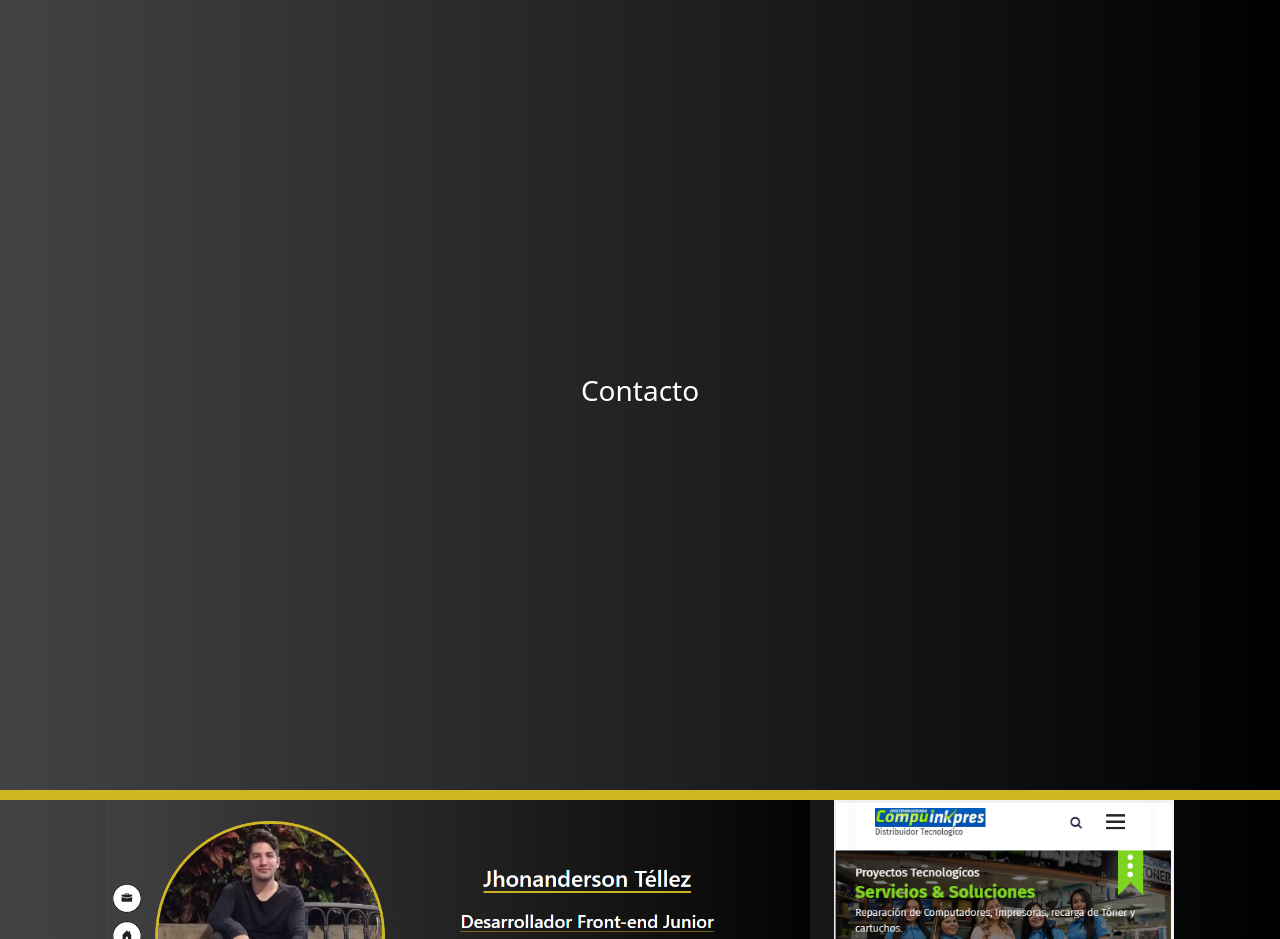
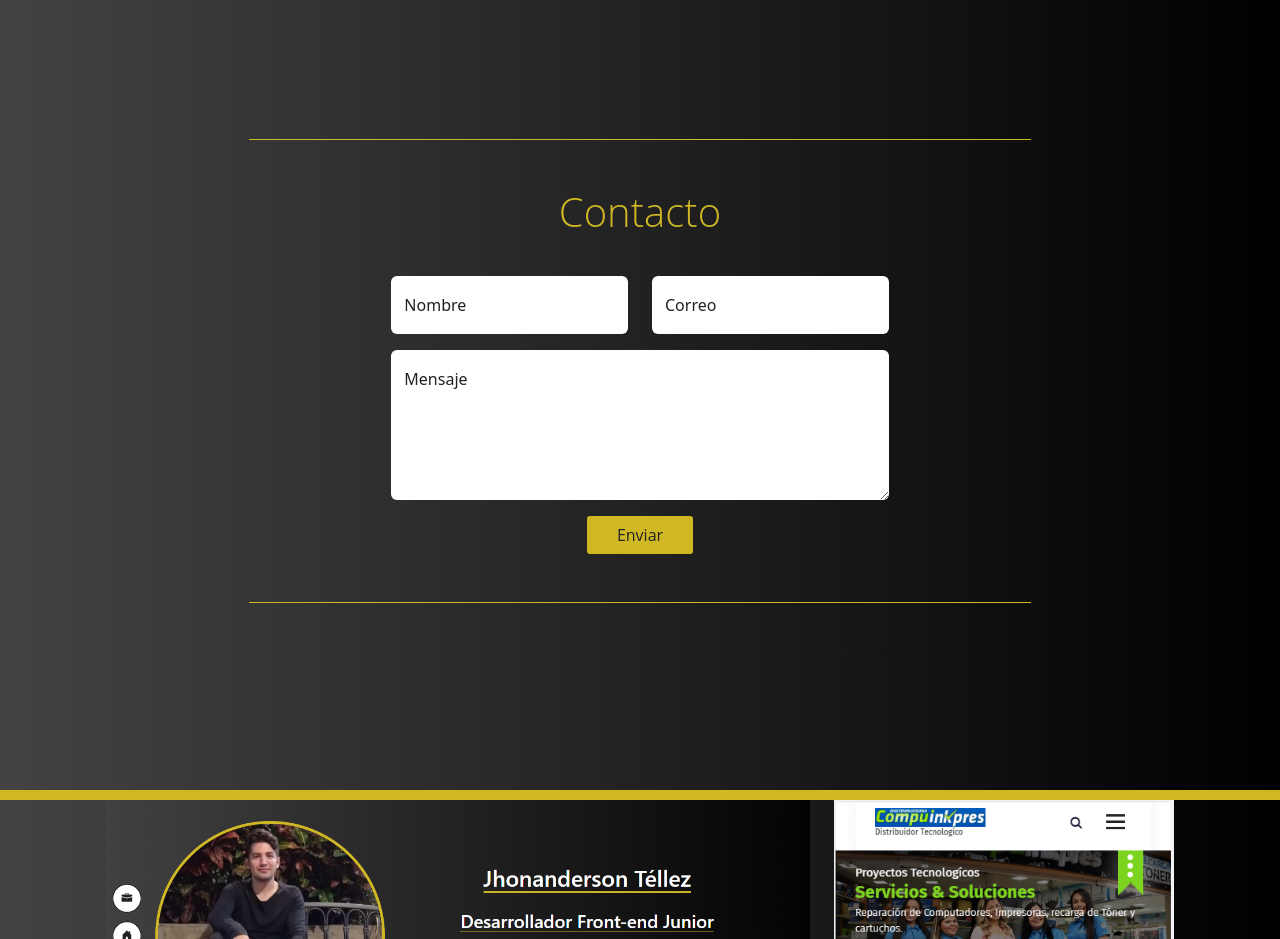
Before and after one commit to Jhonander95/jhonandersondev, a plain HTML site: page index.html in a window 1280 px wide. Shown: the part 2400-3339 px from the top of the page. Drawn offline with nearby package versions, Linux system fonts and the light colour scheme.

Commit message:
i'm fixed targets a and button of form

```diff
--- a/css/estilos.css
+++ b/css/estilos.css
@@ -261,10 +261,58 @@ article .skills .container-skills {
 
   /* Start contacto */
 
+/* .contacto {
+  border-bottom: #d0b824 10px solid;
+} */
+
+/* Contacto */
 .contacto {
   border-bottom: #d0b824 10px solid;
 }
 
+.contacto1 {
+	border-top: 1px solid var(--color-yellow);
+	border-bottom: 1px solid var(--color-yellow);
+  color: var(--color-black);
+}
+
+.contacto1 .titulo {
+	color: var(--color-yellow);
+	font-family: 'Open Sans', sans-serif;
+	font-weight: 300;
+	font-size: 40px;
+	margin-bottom: 40px;
+	text-align: center;
+}
+
+.contacto1 .formulario input[type="text"],
+.contacto1 .formulario input[type="email"],
+.contacto1 .formulario textarea {
+	padding: 15px;
+	border: none;
+	font-family: 'Open Sans', sans-serif;
+}
+
+.contacto1 .formulario textarea {
+	height: 150px;
+	min-height: 150px;
+	max-height: 250px;
+}
+
+.contacto1 .formulario .boton {
+	background: var(--color-yellow);
+	border: none;
+	padding: 7px 30px;
+	color: var(--color-black);
+	font-family: 'Open Sans', sans-serif;
+	cursor: pointer;
+	width: auto;
+	border-radius: 3px;
+}
+
+.contacto1 .formulario .boton:hover {
+	background: var(--color-yellow-ligth) !important;
+}
 
     /* End Contacto */
 
--- a/index.html
+++ b/index.html
@@ -6,14 +6,14 @@
     <meta http-equiv="X-UA-Compatible" content="IE=edge">
     <meta name="viewport" content="width=device-width, initial-scale=1.0">
     <title>Jhonanderson Tellez</title>
-    <link rel="stylesheet" href="css/estilos.css">
+    <link rel="preconnect" href="https://fonts.googleapis.com">
+    <link rel="preconnect" href="https://fonts.gstatic.com" crossorigin>
     <link rel="stylesheet" href="https://cdn.jsdelivr.net/npm/bootstrap-icons@1.7.2/font/bootstrap-icons.css">
     <link rel="stylesheet" href="https://cdn.jsdelivr.net/npm/bootstrap@5.3.0-alpha1/dist/css/bootstrap.min.css">
 <!--     <link rel="stylesheet" href="owlcarousel/owl.carousel.min.css">
     <link rel="stylesheet" href="owlcarousel/owl.theme.default.min.css"> -->
     <link rel="stylesheet" href="https://cdnjs.cloudflare.com/ajax/libs/OwlCarousel2/2.3.4/assets/owl.carousel.min.css" integrity="sha512-tS3S5qG0BlhnQROyJXvNjeEM4UpMXHrQfTGmbQ1gKmelCxlSEBUaxhRBj/EFTzpbP4RVSrpEikbmdJobCvhE3g==" crossorigin="anonymous" />
-    <script src="https://cdnjs.cloudflare.com/ajax/libs/jquery/3.5.1/jquery.min.js" integrity="sha512-bLT0Qm9VnAYZDflyKcBaQ2gg0hSYNQrJ8RilYldYQ1FxQYoCLtUjuuRuZo+fjqhx/qtq/1itJ0C2ejDxltZVFg==" crossorigin="anonymous"></script>
-    <script src="https://cdnjs.cloudflare.com/ajax/libs/OwlCarousel2/2.3.4/owl.carousel.min.js" integrity="sha512-bPs7Ae6pVvhOSiIcyUClR7/q2OAsRiovw4vAkX+zJbw3ShAeeqezq50RIIcIURq7Oa20rW2n2q+fyXBNcU9lrw==" crossorigin="anonymous"></script>
+    <link rel="stylesheet" href="css/estilos.css">
 </head>
 
 <body class="bg-dark">
@@ -136,7 +136,35 @@
             </div>
         </section>
         <section id="contacto" class="contacto" >
-            <h3>Contacto</h3>
+            <div class="row contacto1 justify-content-center py-5 mb-5">
+				<div class="col-12 col-lg-8">
+					<h2 class="titulo">Contacto</h2>
+					<form action="" class="formulario">
+						<div class="row">
+							<div class="col-12 col-lg-6">
+								<div class="form-floating mb-3">
+									<input type="text" name="nombre" id="nombre" class="form-control" placeholder="John Snow">
+									<label for="nombre">Nombre</label>
+								</div>
+							</div>
+							<div class="col-12 col-lg-6">
+								<div class="form-floating mb-3">
+									<input type="email" name="correo" id="correo" class="form-control" placeholder="correo@correo.com">
+									<label for="nombre">Correo</label>
+								</div>
+							</div>
+							<div class="col-12">
+								<div class="form-floating mb-3">
+									<textarea name="mensaje" id="mensaje" class="form-control" placeholder="Mensaje"></textarea>
+									<label for="mensaje">Mensaje</label>
+								</div>
+								<div class="d-flex justify-content-center">
+									<button class="boton" type="submit">Enviar</button>
+								</div>
+							</div>
+						</div>
+					</form>
+				</div>
         </section>
     </article>
     <section id="portafolio-2" class="portafolio-2-s">
@@ -146,37 +174,37 @@
                     <!-- <h2 class="titulo text-center py-5 ">Portafolio</h2> -->
                     <div class="row galeria">
                          <div class="contenedor-imagen mb-4 col-6 col-lg-4 ">
-                             <a href="https://telleztecnologia.co/home/" data-bs-toggle="modal" data-bs-target="#modal-galeria">
+                             <a href="https://telleztecnologia.co/home/" target="_blank">
                                  <img src="img/telleztecnologia-small.png" class="d-block w-100" alt="">
                               </a>
                          </div>
                          <div class="contenedor-imagen mb-4 col-6 col-lg-4">
-                            <a href="https://tecnologicasjym.co/" data-bs-toggle="modal" data-bs-target="#modal-galeria" >
+                            <a href="https://tecnologicasjym.co/" target="_blank">
                                 <img src="img/compuinkpres-small.png" class="d-block w-100" alt="">
                              </a>
                         </div>
                          <div class="contenedor-imagen mb-4 col-12 col-lg-8">
-                            <a href="#home" data-bs-toggle="modal" data-bs-target="#modal-galeria" >
+                            <a href="#home" >
                                 <img src="img/jhonandrsondev.png" class="d-block w-100" alt="">
                              </a>
                         </div>
                         <div class="contenedor-imagen mb-4 col-lg-12 col-12">
-                            <a href="https://tecnologicasjym.co/" data-bs-toggle="modal" data-bs-target="#modal-galeria" >
+                            <a href="https://tecnologicasjym.co/" target="_blank" >
                                 <img src="img/tecnologicasjym.png" class="d-block w-100" alt="">
                              </a>
                         </div>
                         <div class="contenedor-imagen mb-4 col-6 col-lg-6">
-                            <a href="#home" data-bs-toggle="modal" data-bs-target="#modal-galeria" >
+                            <a href="#home"  >
                                 <img src="img/jhonandrsondev-small.png" class="d-block w-100" alt="">
                              </a>
                         </div>
                         <div class="contenedor-imagen mb-4 col-6 col-lg-6">
-                            <a href="https://tecnologicasjym.co/" data-bs-toggle="modal" data-bs-target="#modal-galeria" >
+                            <a href="https://tecnologicasjym.co/" target="_blank" >
                                 <img src="img/tecnologicasjym-small.png" class="d-block w-100" alt="">
                              </a>
                         </div>
                         <div class="contenedor-imagen mb-4 col-lg-8 col-12">
-                            <a href="https://telleztecnologia.co/home/" data-bs-toggle="modal" data-bs-target="#modal-galeria" >
+                            <a href="https://telleztecnologia.co/home/" target="_blank" >
                                 <img src="img/telleztecnologia.png" class="d-block w-100" alt="">
                             </a>
                         </div>
@@ -190,9 +218,11 @@
         <a class="bi bi-instagram" target="_blank" href="https://www.instagram.com/tellezjhonander/"></a>
         <a class="bi bi-facebook" target="_blank" href="https://www.facebook.com/jhonandert"></a>
     </footer>
+    <script src="https://cdnjs.cloudflare.com/ajax/libs/jquery/3.5.1/jquery.min.js" integrity="sha512-bLT0Qm9VnAYZDflyKcBaQ2gg0hSYNQrJ8RilYldYQ1FxQYoCLtUjuuRuZo+fjqhx/qtq/1itJ0C2ejDxltZVFg==" crossorigin="anonymous"></script>
+    <script src="https://cdnjs.cloudflare.com/ajax/libs/OwlCarousel2/2.3.4/owl.carousel.min.js" integrity="sha512-bPs7Ae6pVvhOSiIcyUClR7/q2OAsRiovw4vAkX+zJbw3ShAeeqezq50RIIcIURq7Oa20rW2n2q+fyXBNcU9lrw==" crossorigin="anonymous"></script>
     <script src="https://cdn.jsdelivr.net/npm/bootstrap@5.3.0-alpha1/dist/js/bootstrap.bundle.min.js"></script>
     <script src="jquery.min.js"></script>
-     <script src="owlcarousel/owl.carousel.min.js"></script>
+    <script src="owlcarousel/owl.carousel.min.js"></script>
     <script src="main.js"></script>
 </body>
 </html>
```
